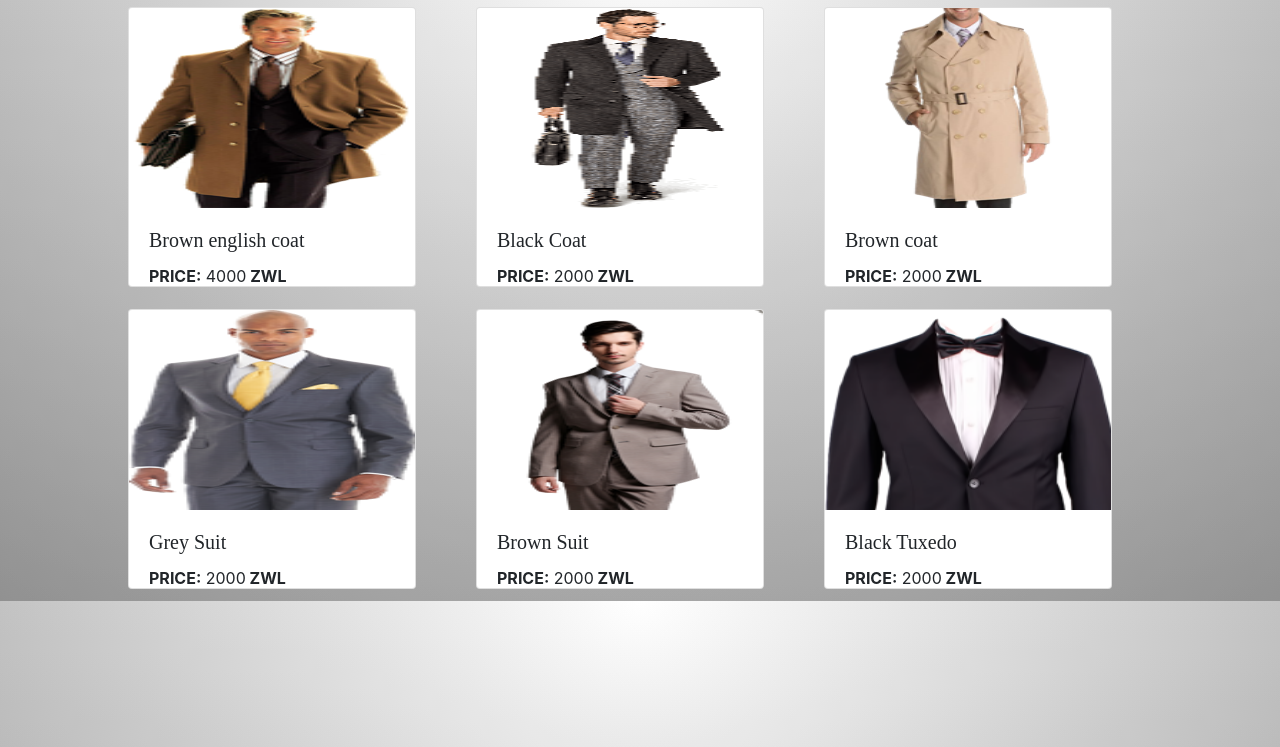
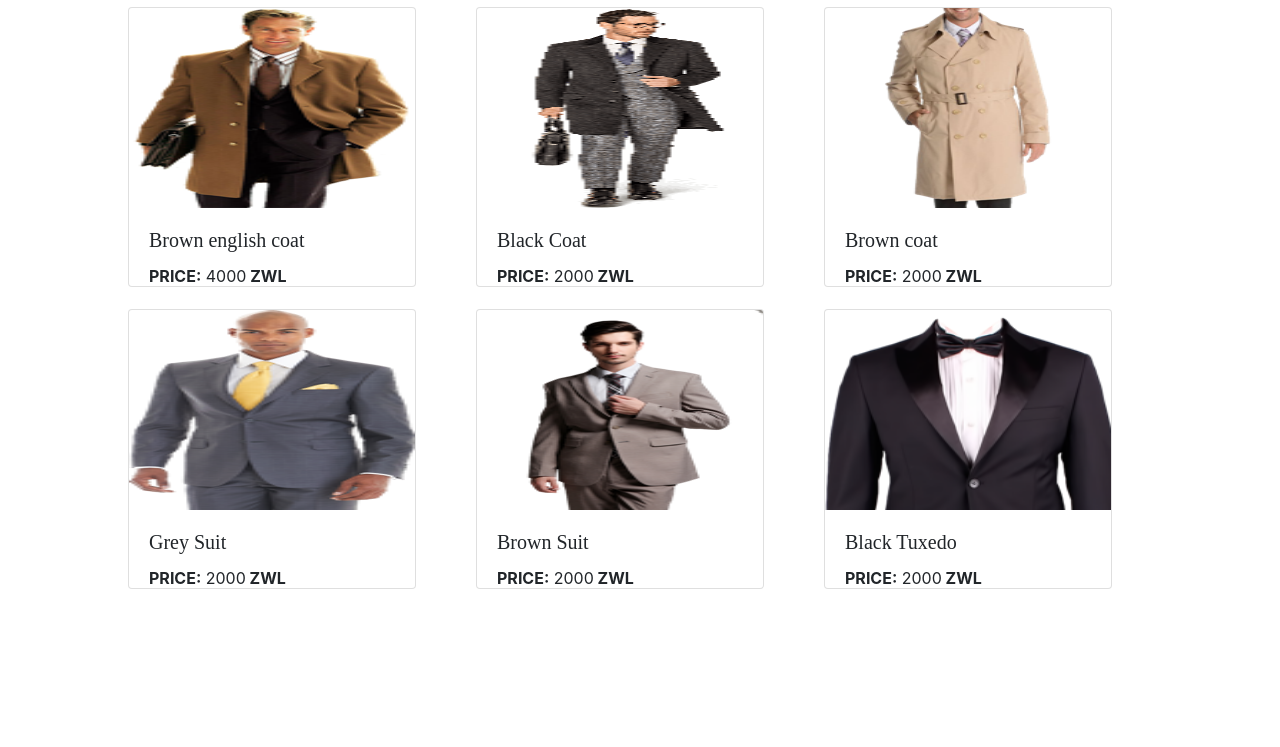
Before and after one commit to mixmasterfullstop/ecommerce, a plain HTML site: page index.html in a window 1280 px wide. Shown: the part 53-800 px from the top of the page. Drawn offline with nearby package versions, Linux system fonts and the light colour scheme; a web font is replaced by a local one.

Commit message:
background

```diff
--- a/css/main.css
+++ b/css/main.css
@@ -35,8 +35,6 @@ margin-left: 10%;
     align-items: center;
 }
  body {
-     background: linear-gradient(to bottom, rgba(255,255,255,0.15) 0%, rgba(0,0,0,0.15) 100%), radial-gradient(at top center, rgba(255,255,255,0.40) 0%, rgba(0,0,0,0.40) 120%) #989898;
-     background-blend-mode: multiply,multiply;
     color: blueviolet;
 }
 .card-img-top{
```
